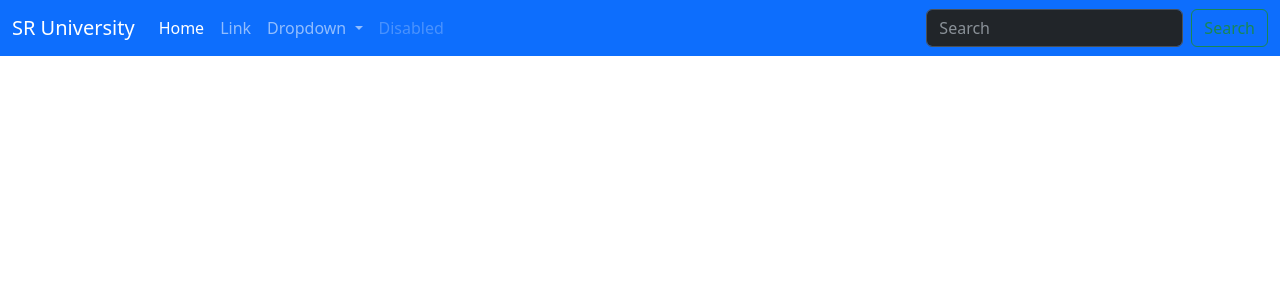
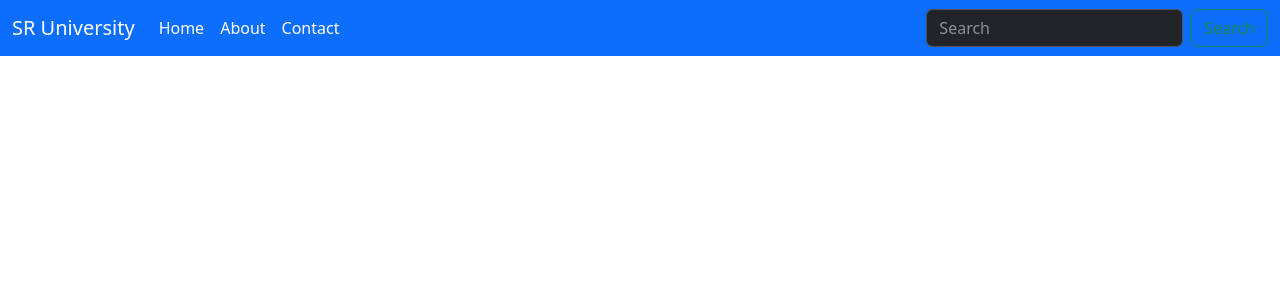
Before and after one commit to sriramreddy-7/IMS-Render-App, a Django app: page / in a window 1280 px wide. Shown: the top 300 px of the page. Run offline with Django 4.2, Linux system fonts and the light colour scheme.

Commit message:
6th commit

```diff
--- a/templates/index.html
+++ b/templates/index.html
@@ -40,31 +40,12 @@
               <a class="nav-link active" aria-current="page" href="#">Home</a>
             </li>
             <li class="nav-item">
-              <a class="nav-link" href="#">Link</a>
-            </li>
-            <li class="nav-item dropdown">
-              <a
-                class="nav-link dropdown-toggle"
-                href="#"
-                role="button"
-                data-bs-toggle="dropdown"
-                aria-expanded="false"
-              >
-                Dropdown
-              </a>
-              <ul class="dropdown-menu">
-                <li><a class="dropdown-item" href="#">Action</a></li>
-                <li><a class="dropdown-item" href="#">Another action</a></li>
-                <li><hr class="dropdown-divider" /></li>
-                <li>
-                  <a class="dropdown-item" href="#">Something else here</a>
-                </li>
-              </ul>
+              <a class="nav-link active" href="#">About</a>
             </li>
             <li class="nav-item">
-              <a class="nav-link disabled">Disabled</a>
+              <a class="nav-link active" aria-current="page" href="#">Contact</a>
             </li>
-          </ul>
+            </ul>
           <form class="d-flex" role="search">
             <input
               class="form-control me-2"
```
